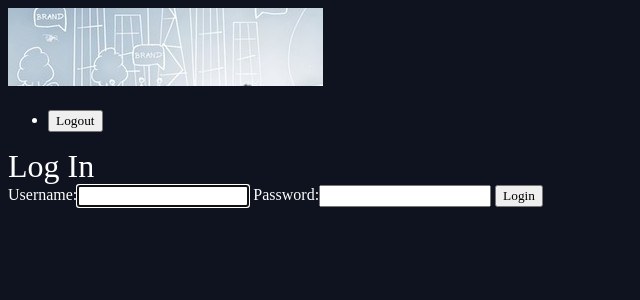
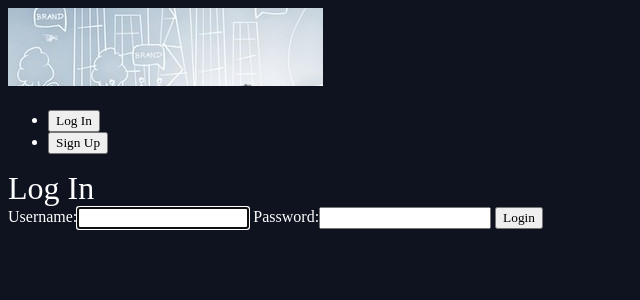
Before and after one commit to WillDera/djangosite, a Django app: page /accounts/login/ in a window 1280 px wide. Shown: the top 300 px of the page, without its empty margins (0-640 px from the left). Run offline with Django 3.2, Linux system fonts and the light colour scheme.

Commit message:
Checking login status 🚀
-  Display login and sign up button only
    to logged out in clients.

- Display logout and create article
   buttons only to logged in clients.

```diff
--- a/templates/base_layout.html
+++ b/templates/base_layout.html
@@ -13,12 +13,33 @@
         <h1><a href="{% url 'djangoblog:article' %}"><img src="{% static '/djangoblog/logo.jpg' %}"/></a></h1>
         <nav>
             <ul>
+                {% if user.is_authenticated %}
                     <li>
                         <form class="logout-link" action="{% url 'accounts:logout' %}" method="post">
                             {% csrf_token %}
                             <button type="submit">Logout</button>
                         </form>
                     </li>
+                    <li>
+                        <form class="create-link" action="{% url 'djangoblog:create' %}" method="post">
+                            {% csrf_token %}
+                            <button type="submit">Create Article</button>
+                        </form>
+                    </li>
+                {% else %}
+                    <li>
+                        <form class="login-link" action="{% url 'accounts:login' %}" method="post">
+                            {% csrf_token %}
+                            <button type="submit">Log In</button>
+                        </form>
+                    </li>
+                    <li>
+                        <form class="signup-link" action="{% url 'accounts:signup' %}" method="post">
+                            {% csrf_token %}
+                            <button type="submit">Sign Up</button>
+                        </form>
+                    </li>
+                {% endif %}
             </ul>
         </nav>
     </header>
```
Also changed, not shown: db.sqlite3. Lines whose indentation alone changed are shown as unchanged.
